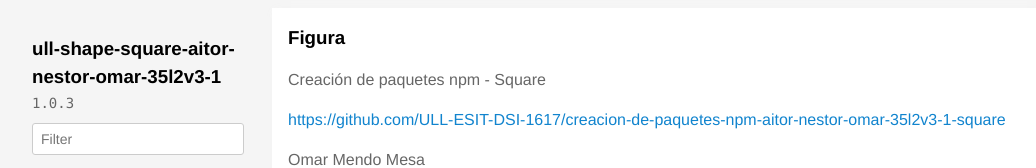
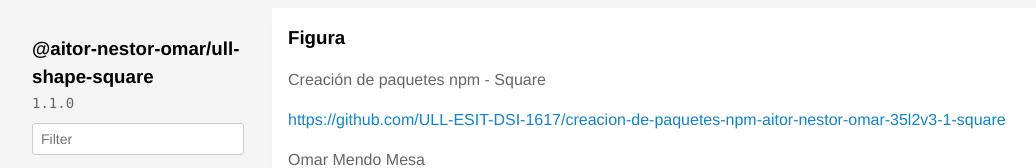
Before and after one commit to ULL-ESIT-DSI-1617/creacion-de-paquetes-npm-aitor-nestor-omar-35l2v3-1-square, a website: page docs/index.html in a window 1280 px wide. Shown: the top 168 px of the page, without its empty margins (112-1148 px from the left). Drawn offline with Linux system fonts and the light colour scheme.

Commit message:
Modificando documentación

```diff
--- a/docs/index.html
+++ b/docs/index.html
@@ -2,7 +2,7 @@
 <html>
 <head>
   <meta charset='utf-8' />
-  <title>ull-shape-square-aitor-nestor-omar-35l2v3-1 1.0.3 | Documentation</title>
+  <title>@aitor-nestor-omar/ull-shape-square 1.1.0 | Documentation</title>
   <meta name='viewport' content='width=device-width,initial-scale=1'>
   <link href='assets/bass.css' type='text/css' rel='stylesheet' />
   <link href='assets/style.css' type='text/css' rel='stylesheet' />
@@ -13,8 +13,8 @@
     <div class='clearfix md-mxn2'>
       <div class='fixed xs-hide fix-3 overflow-auto max-height-100'>
         <div class='py1 px2'>
-          <h3 class='mb0 no-anchor'>ull-shape-square-aitor-nestor-omar-35l2v3-1</h3>
-          <div class='mb1'><code>1.0.3</code></div>
+          <h3 class='mb0 no-anchor'>@aitor-nestor-omar/ull-shape-square</h3>
+          <div class='mb1'><code>1.1.0</code></div>
           <input
             placeholder='Filter'
             id='filter-input'
```
Also changed, not shown: README.md.
